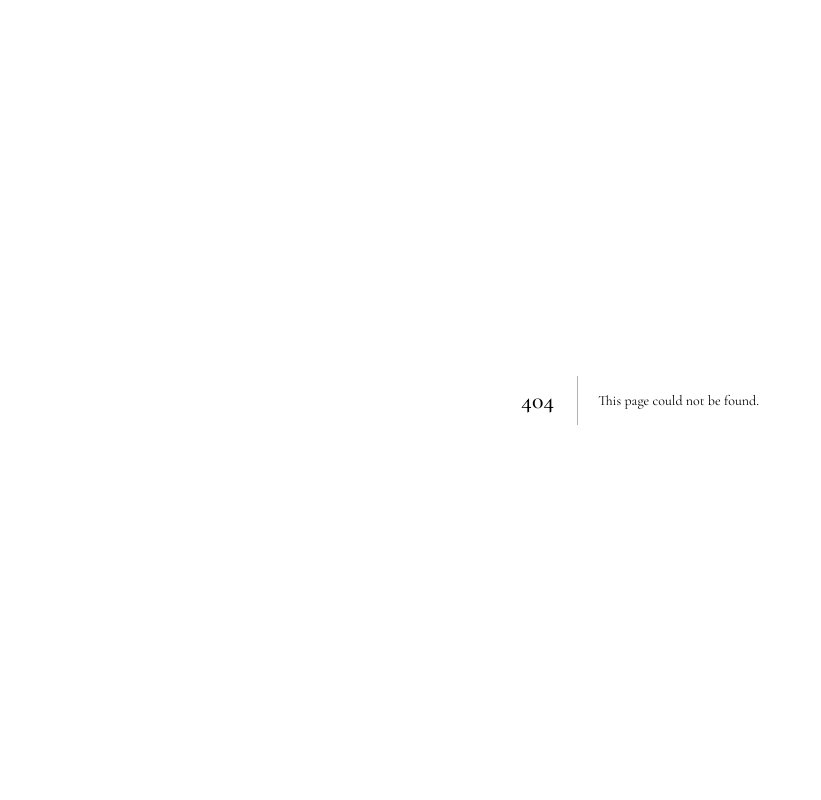
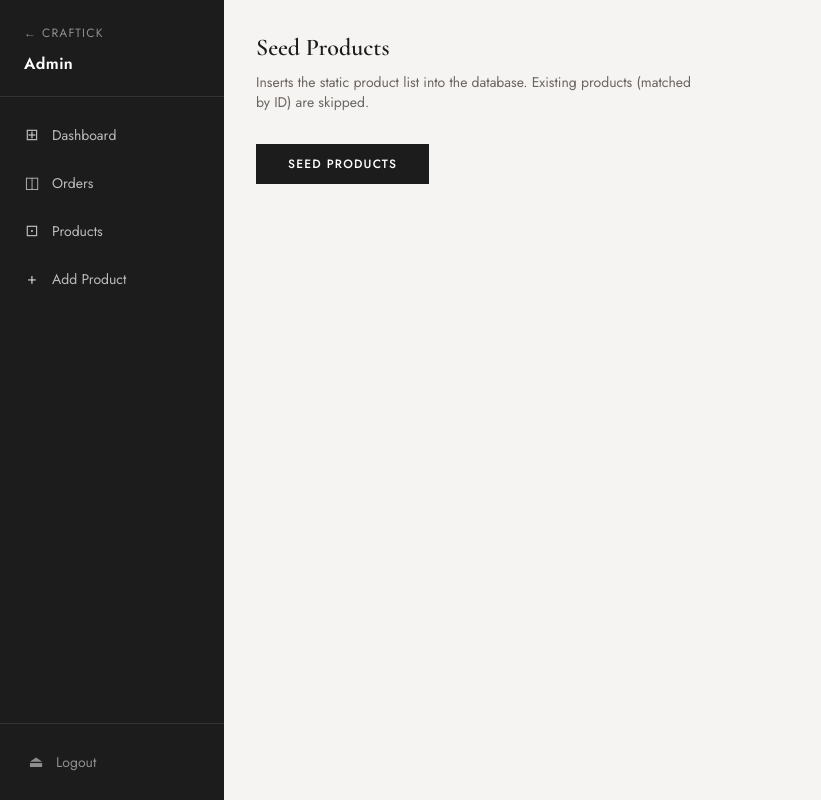
Before and after one commit to SahilQaiser/craftick-from-wp, a Next.js app: page /admin/seed in a window 1280 px wide. Before the commit this address had no page. Shown: the whole page, without its empty margins (0-821 px from the left). Built offline with nearby package versions, Linux system fonts and the light colour scheme.

Commit message:
seed moved to /admin/seed

```diff
--- /dev/null
+++ b/src/app/admin/(authenticated)/seed/page.tsx
@@ -0,0 +1,50 @@
+"use client";
+
+import { useState } from "react";
+
+export default function SeedPage() {
+  const [status, setStatus] = useState<"idle" | "loading" | "done" | "error">("idle");
+  const [message, setMessage] = useState("");
+
+  async function handleSeed() {
+    setStatus("loading");
+    setMessage("");
+    try {
+      const res = await fetch("/api/admin/seed", { method: "POST" });
+      const data = await res.json() as { seeded?: number; error?: string };
+      if (res.ok) {
+        setStatus("done");
+        setMessage(`${data.seeded} products seeded successfully.`);
+      } else {
+        setStatus("error");
+        setMessage(data.error ?? "Seeding failed.");
+      }
+    } catch {
+      setStatus("error");
+      setMessage("An error occurred.");
+    }
+  }
+
+  return (
+    <div className="p-8 max-w-lg">
+      <h1 className="text-2xl font-semibold text-[#1C1C1C] mb-2">Seed Products</h1>
+      <p className="text-sm text-[#6B6560] mb-8">
+        Inserts the static product list into the database. Existing products (matched by ID) are skipped.
+      </p>
+
+      <button
+        onClick={handleSeed}
+        disabled={status === "loading" || status === "done"}
+        className="bg-[#1C1C1C] text-white text-xs tracking-widest uppercase px-8 py-3 font-medium hover:bg-[#B5903A] transition-colors disabled:opacity-50"
+      >
+        {status === "loading" ? "Seeding…" : status === "done" ? "Done" : "Seed Products"}
+      </button>
+
+      {message && (
+        <p className={`mt-4 text-sm ${status === "error" ? "text-red-600" : "text-green-700"}`}>
+          {message}
+        </p>
+      )}
+    </div>
+  );
+}
```
